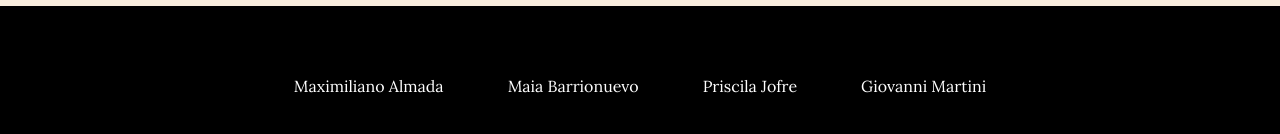
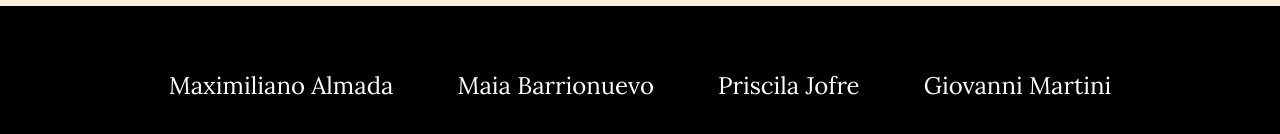
Before and after one commit to maia-ab/cafe-gmmp, a Next.js app: page / in a window 1280 px wide. Shown: the part 2034-2168 px from the top of the page. Built offline with nearby package versions, Linux system fonts and the light colour scheme; no server answers.

Commit message:
agrande nombres

```diff
--- a/src/app/components/footer.jsx
+++ b/src/app/components/footer.jsx
@@ -6,7 +6,7 @@ function Footer() {
   return <div className="bg-black h-40 flex items-center justify-center">
       <ul className="lg:flex lg:justify-center lg:gap-16">
         {nombres.map((nombre, i) => (
-          <li className="text-white" key={i}>
+          <li className="text-white text-2xl" key={i}>
             {nombres[i]}
           </li>
         ))}
```
